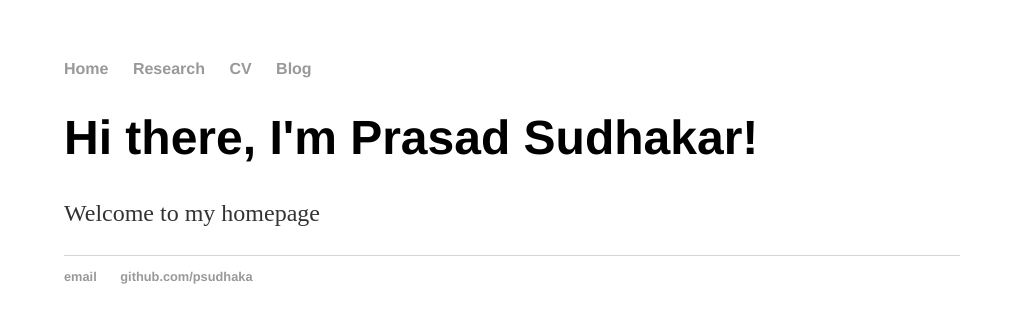
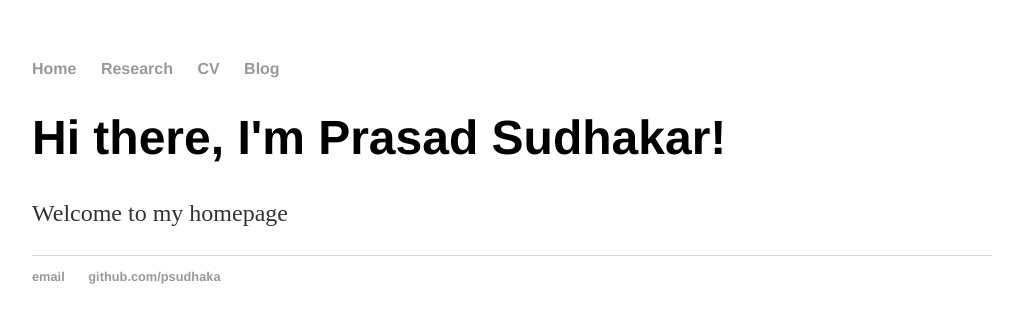
Before and after one commit to psudhaka/psudhaka.github.io, a Jekyll site: the page built from index.html, in a window 1280 px wide. Shown: the top 323 px of the page, without its empty margins (128-1151 px from the left). Built offline with Jekyll 4.4.1, drawn with Linux system fonts in a browser that asks for light colours.

Commit message:
Update main.css
Changes in correct CSS

```diff
--- a/css/main.css
+++ b/css/main.css
@@ -1,6 +1,6 @@
 body {
     margin: 60px auto;
-    width: 70%;
+    width: 75%;
 }
 nav ul, footer ul {
     font-family:'Helvetica', 'Arial', 'Sans-Serif';
@@ -41,3 +41,8 @@ ul.posts {
 ul.posts li {
     list-style: none;
 }
+
+ol.a li {
+    font-size: 1.5em;
+    list-style-type: decimal;
+}
```
